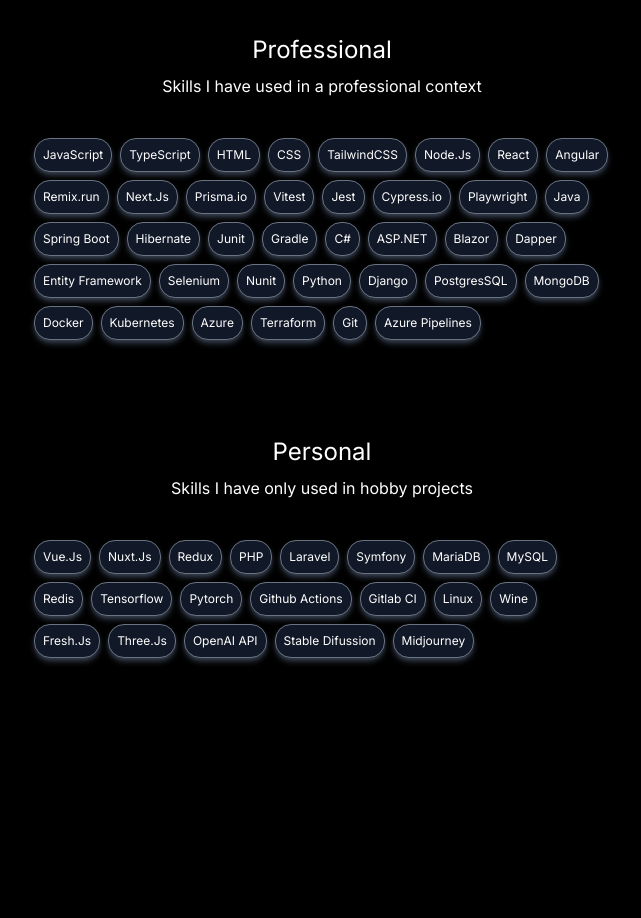
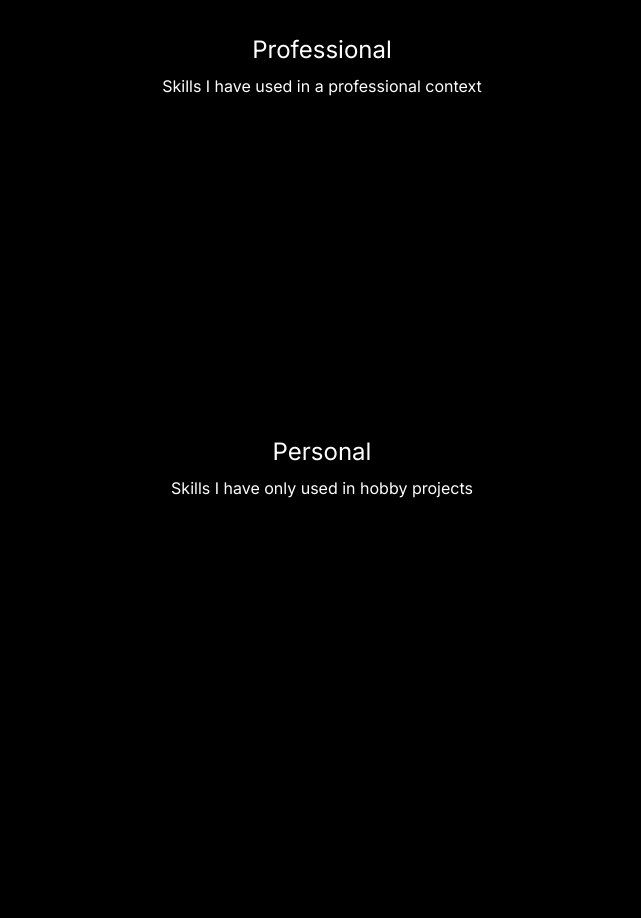
Before and after one commit to Clodolt/clodolt-dev, a Next.js app: page / in a window 1280 px wide. Shown: the part 1800-2718 px from the top of the page, without its empty margins (318-959 px from the left). Built offline with nearby package versions, Linux system fonts and the light colour scheme.

Commit message:
add fadeIn for skillBadges

```diff
--- a/src/app/personal-skills.tsx
+++ b/src/app/personal-skills.tsx
@@ -1,5 +1,5 @@
 'use client'
-import React, { useEffect, useState } from 'react';
+import React, { useEffect, useRef, useState } from 'react';
 import SkillBadge from './skill-badge';
 
 const skills = [
@@ -25,13 +25,38 @@
     "Midjourney"
 ];
 
-export default function PersonalSkills() {
-  return(
-    <div className="flex flex-wrap gap-2 max-w-xl">
-        {skills.map((skill) => (
-            <SkillBadge key={skill} name={skill} />
-        ))}
+export default function ProfessionalSkills() {
+  const [isVisible, setIsVisible] = useState(false);
+  const ref = useRef<HTMLDivElement>(null);
 
+  useEffect(() => {
+    const observer = new IntersectionObserver(entries => {
+      entries.forEach(entry => {
+        if (entry.isIntersecting) {
+          setIsVisible(true);
+          observer.unobserve(entry.target);
+        }
+      });
+    }, {
+      threshold: 0.1
+    });
+
+    if (ref.current) {
+      observer.observe(ref.current);
+    }
+
+    return () => observer.disconnect();
+  }, []);
+  return (
+    <div ref={ref} className="flex flex-wrap gap-2 max-w-xl">
+      {skills.map((skill, index) => (
+        <SkillBadge
+          key={skill}
+          name={skill}
+          isVisible={isVisible}
+          animationDelay={index * 100}
+        />
+      ))}
     </div>
-  )
+  );
 }
--- a/src/app/professional-skills.tsx
+++ b/src/app/professional-skills.tsx
@@ -1,5 +1,5 @@
 'use client'
-import React, { useEffect, useState } from 'react';
+import React, { useEffect, useRef, useState } from 'react';
 import SkillBadge from './skill-badge';
 
 const skills = [
@@ -43,12 +43,39 @@
 ];
 
 export default function ProfessionalSkills() {
-  return(
-    <div className="flex flex-wrap gap-2 max-w-xl">
-        {skills.map((skill) => (
-            <SkillBadge key={skill} name={skill} />
-        ))}
+  const [isVisible, setIsVisible] = useState(false);
+  const ref = useRef<HTMLDivElement>(null);
 
+  useEffect(() => {
+    const observer = new IntersectionObserver(entries => {
+      entries.forEach(entry => {
+        if (entry.isIntersecting) {
+          setIsVisible(true);
+          observer.unobserve(entry.target);
+        }
+      });
+    }, {
+      threshold: 0.1
+    });
+
+    if (ref.current) {
+      observer.observe(ref.current);
+    }
+
+    return () => observer.disconnect();
+  }, []);
+
+
+  return (
+    <div ref={ref} className="flex flex-wrap gap-2 max-w-xl">
+      {skills.map((skill, index) => (
+        <SkillBadge
+          key={skill}
+          name={skill}
+          isVisible={isVisible}
+          animationDelay={index * 100}
+        />
+      ))}
     </div>
-  )
+  );
 }
--- a/src/app/skill-badge.tsx
+++ b/src/app/skill-badge.tsx
@@ -1,14 +1,24 @@
 'use client'
-import React, { useEffect, useState } from 'react';
+import React from 'react';
 
 interface Props {
-    name: string;
+  name: string;
+  isVisible: boolean;
+  animationDelay: number;
 }
 
-export default function SkillBadge({ name }: Props) {
-  return(
-    <div className="inline-flex p-2 bg-gray-900 items-center justify-center rounded-2xl border border-gray-500 shadow-md shadow-gray-700 hover:bg-slate-50 hover:text-black">
-        <p className="text-xs">{name}</p>
+export default function SkillBadge({ name, isVisible, animationDelay }: Props) {
+  const style = {
+    opacity: 0,
+    animation: isVisible ? `fadeIn 0.5s ease forwards ${animationDelay}ms` : 'none',
+  };
+
+  return (
+    <div
+      className="inline-flex p-2 bg-gray-900 items-center justify-center rounded-2xl border border-gray-500 shadow-md shadow-gray-700 hover:bg-slate-50 hover:text-black"
+      style={style}
+    >
+      <p className="text-xs">{name}</p>
     </div>
-  )
+  );
 }
```
